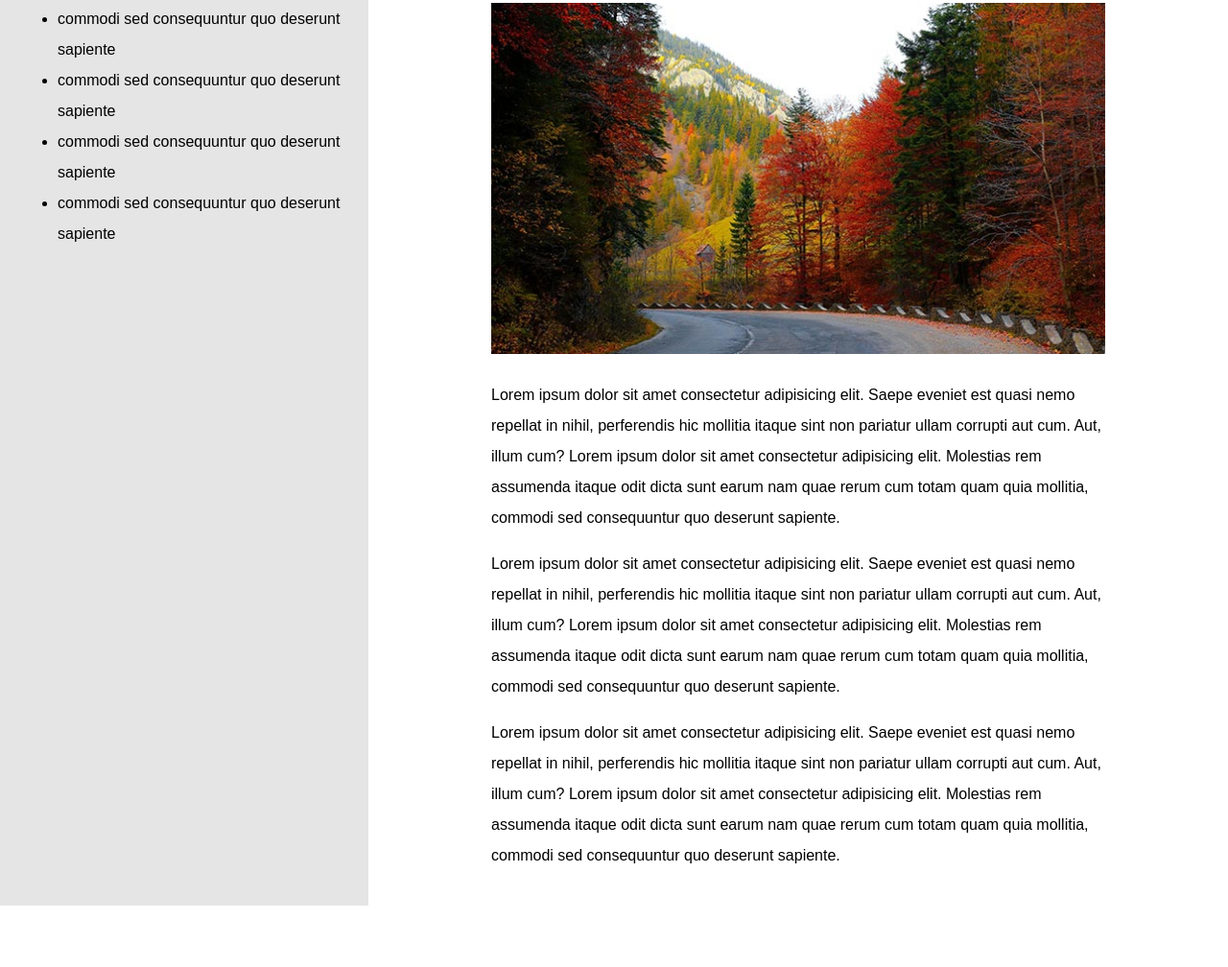
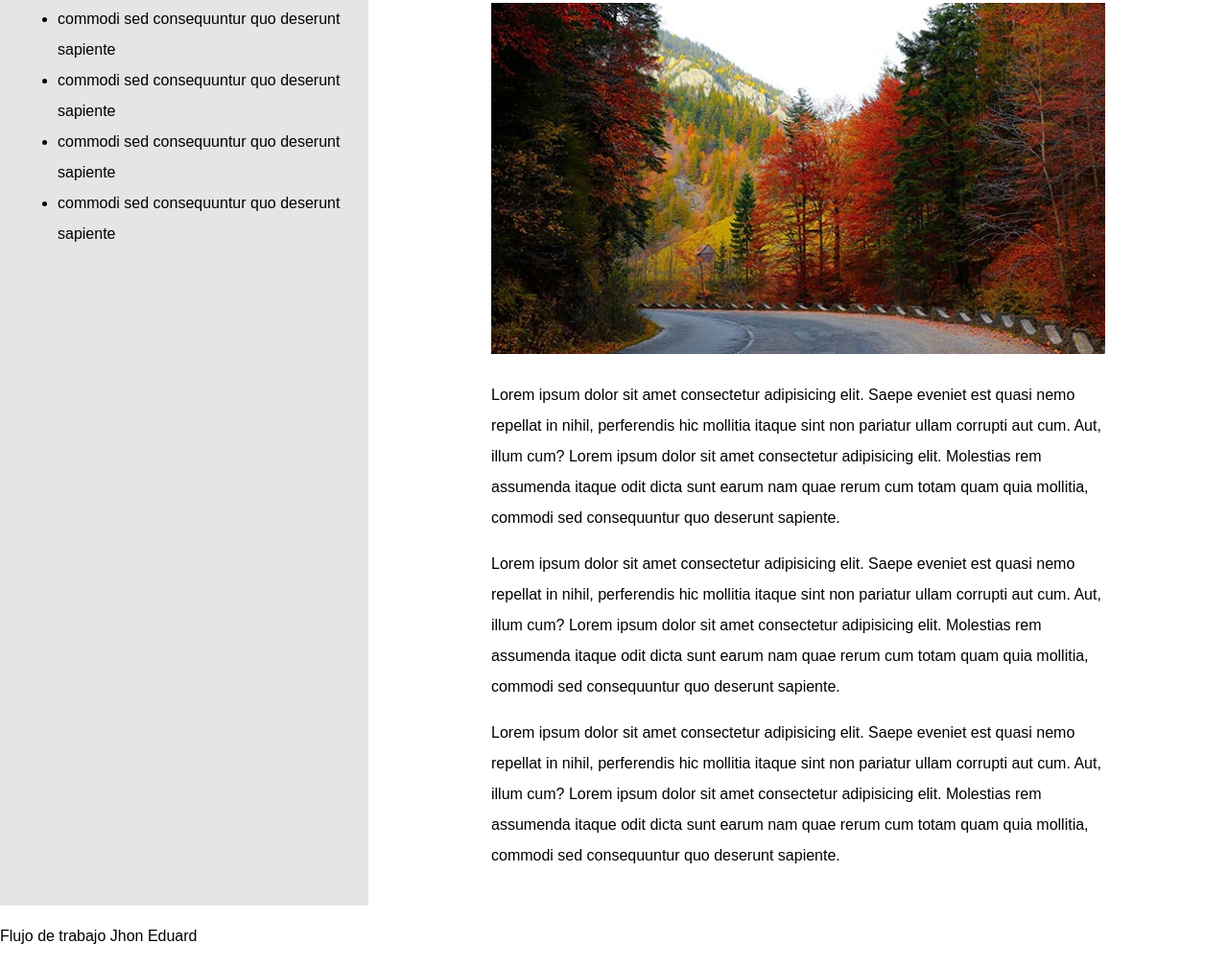
Before and after one commit to jhoneduardmoreno/flujo-bdb, a plain HTML site: page index.html in a window 1280 px wide. Shown: the part 396-1404 px from the top of the page at 96% size. Before the commit the page ends 1340 px from the top, so only its background shows below. Drawn offline with nearby package versions, Linux system fonts and the light colour scheme.

Commit message:
ingresando el html del footer

```diff
--- a/index.html
+++ b/index.html
@@ -45,5 +45,9 @@
         </aside>
     </div> <!--.cotenido-->
 
+    <footer class="footer">
+        <p>Flujo de trabajo Jhon Eduard</p>
+    </footer>
+
 </body>
 </html>
```
